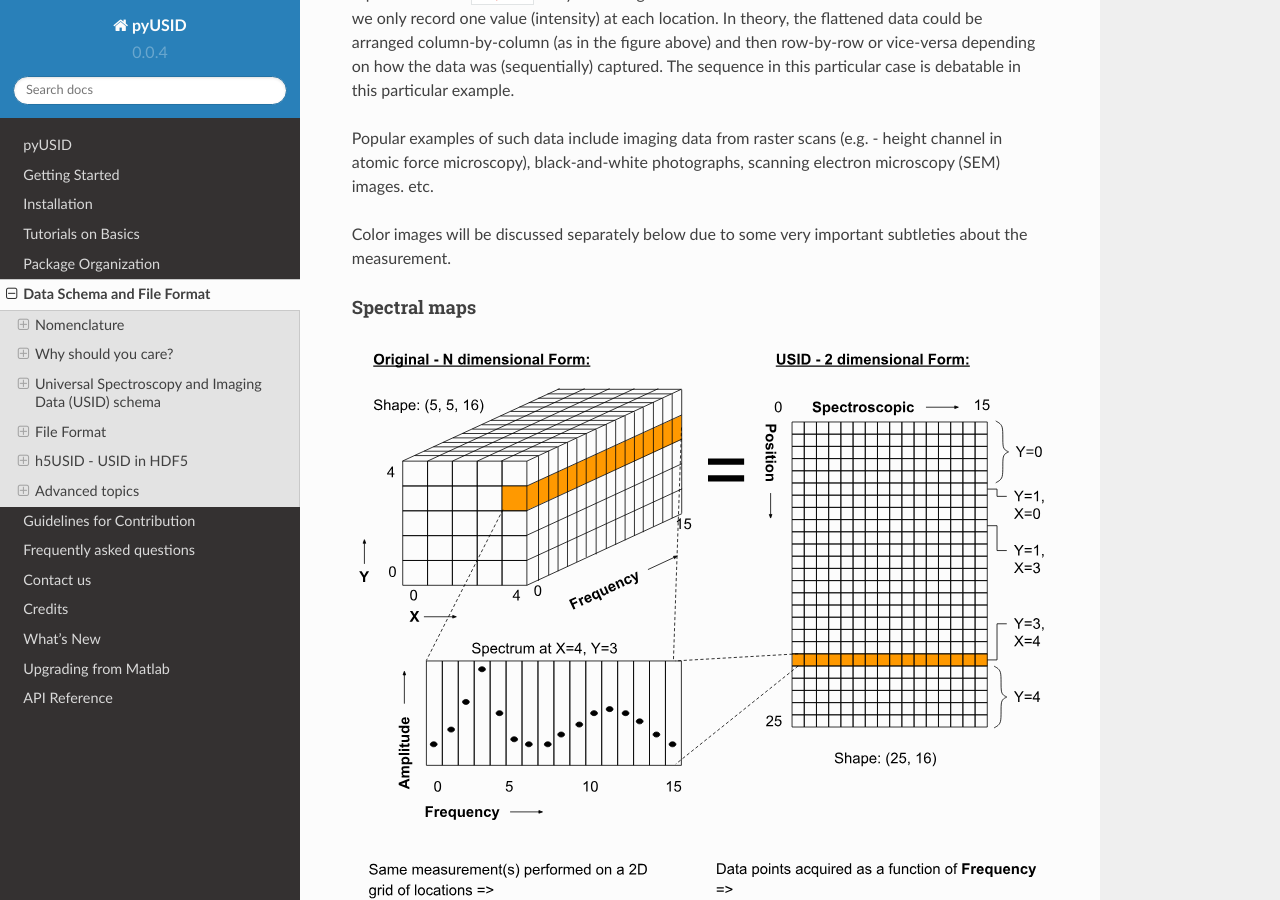
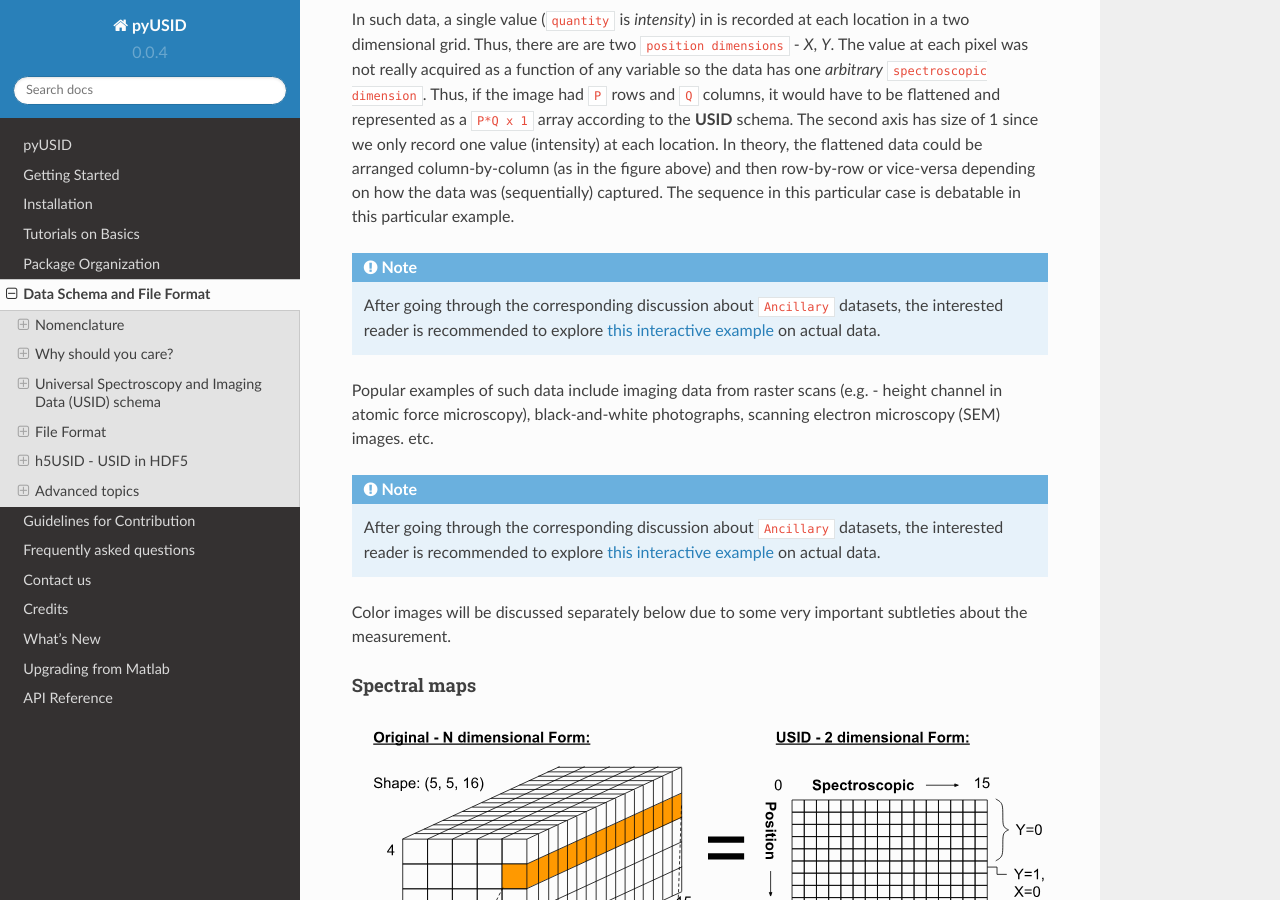
Before and after one commit to pycroscopy/pyUSID, a Sphinx documentation site: the page built from docs/data_format.rst, in a window 1280 px wide and 900 px high, scrolled down 7603 px. Built offline with Sphinx 7.4.7 and the Read the Docs theme 2.0.0, drawn with Linux system fonts in a browser that asks for light colours; pages that are not in the unit, such as notebooks, are missing from menus; some of the changed text lies outside the part shown.

Commit message:
Added links to new examples to the USID documentation

```diff
--- a/docs/data_format.rst
+++ b/docs/data_format.rst
@@ -210,6 +210,10 @@ function of a single variable (``spectroscopic dimension``) such as *wavelength*
 Thus, if the spectrum contained ``S`` data points, the **USID** representation of this
 data would be a ``1 x S`` matrix. The ``quantity`` represented in this data would be **Amplitude**.
 
+.. note::
+    After going through the corresponding discussion about ``Ancillary`` datasets, the interested reader is recommended to
+    explore `this interactive example <./auto_examples/usid_representation/plot_1D_spectrum.html>`_ on actual data.
+
 Gray-scale images
 ^^^^^^^^^^^^^^^^^
 .. image:: ./assets_USID/2D_images.svg
@@ -225,8 +229,16 @@ location. In theory, the flattened data could be arranged column-by-column (as i
 and then row-by-row or vice-versa depending on how the data was (sequentially)
 captured. The sequence in this particular case is debatable in this particular example.
 
+.. note::
+    After going through the corresponding discussion about ``Ancillary`` datasets, the interested reader is recommended to
+    explore `this interactive example <./auto_examples/usid_representation/plot_2D_image.html>`_ on actual data.
+
 Popular examples of such data include imaging data from raster scans (e.g. - height channel in atomic force microscopy),
 black-and-white photographs, scanning electron microscopy (SEM) images. etc.
+
+.. note::
+    After going through the corresponding discussion about ``Ancillary`` datasets, the interested reader is recommended to
+    explore `this interactive example <./auto_examples/usid_representation/plot_2D_image_stack.html>`_ on actual data.
 
 Color images will be discussed separately below due to some very important subtleties about the
 measurement.
@@ -250,6 +262,10 @@ Assuming that the data was acquired column-by-column and then row-by-row, the ro
 
 Popular examples of such datasets include Scanning Tunnelling Spectroscopy (STS) and
 current-voltage spectroscopy
+
+.. note::
+    After going through the corresponding discussion about ``Ancillary`` datasets, the interested reader is recommended to
+    explore `this interactive example <./auto_examples/usid_representation/plot_3D_spectral_image.html>`_ on actual data.
 
 High dimensional data
 ^^^^^^^^^^^^^^^^^^^^^
@@ -461,6 +477,10 @@ value, the ``Position Indices`` and ``Position Values`` datasets would have a sh
 | 0.0      |
 +----------+
 
+.. note::
+    The interested reader is recommended to explore
+    `this interactive example <./auto_examples/usid_representation/plot_1D_spectrum.html>`_ on actual data.
+
 Gray-scale image
 ^^^^^^^^^^^^^^^^
 A simple gray-scale image with ``X`` pixels in the horizontal and ``Y`` pixels in the vertical
@@ -537,6 +557,10 @@ Similar to the ``position dimensions`` for a spectrum, gray-scale images only ha
 | **arb.**  | 0   |
 +-----------+-----+
 
+.. note::
+    The interested reader is recommended to
+    explore `this interactive example <./auto_examples/usid_representation/plot_2D_image.html>`_ on actual data.
+
 Spectral maps
 ^^^^^^^^^^^^^
 Let's continue the example on **spectral maps**, which has two ``position
@@ -591,6 +615,10 @@ If the dataset was varied over ``3`` values of *X*, ``2`` values of *Y* and ``5`
 +---------------+-----+-----+-----+-----+-----+
 | **Frequency** | 300 | 305 | 310 | 315 | 320 |
 +---------------+-----+-----+-----+-----+-----+
+
+.. note::
+    The interested reader is recommended to
+    explore `this interactive example <./auto_examples/usid_representation/plot_3D_spectral_image.html>`_ on actual data.
 
 High dimensional data
 ^^^^^^^^^^^^^^^^^^^^^
```
